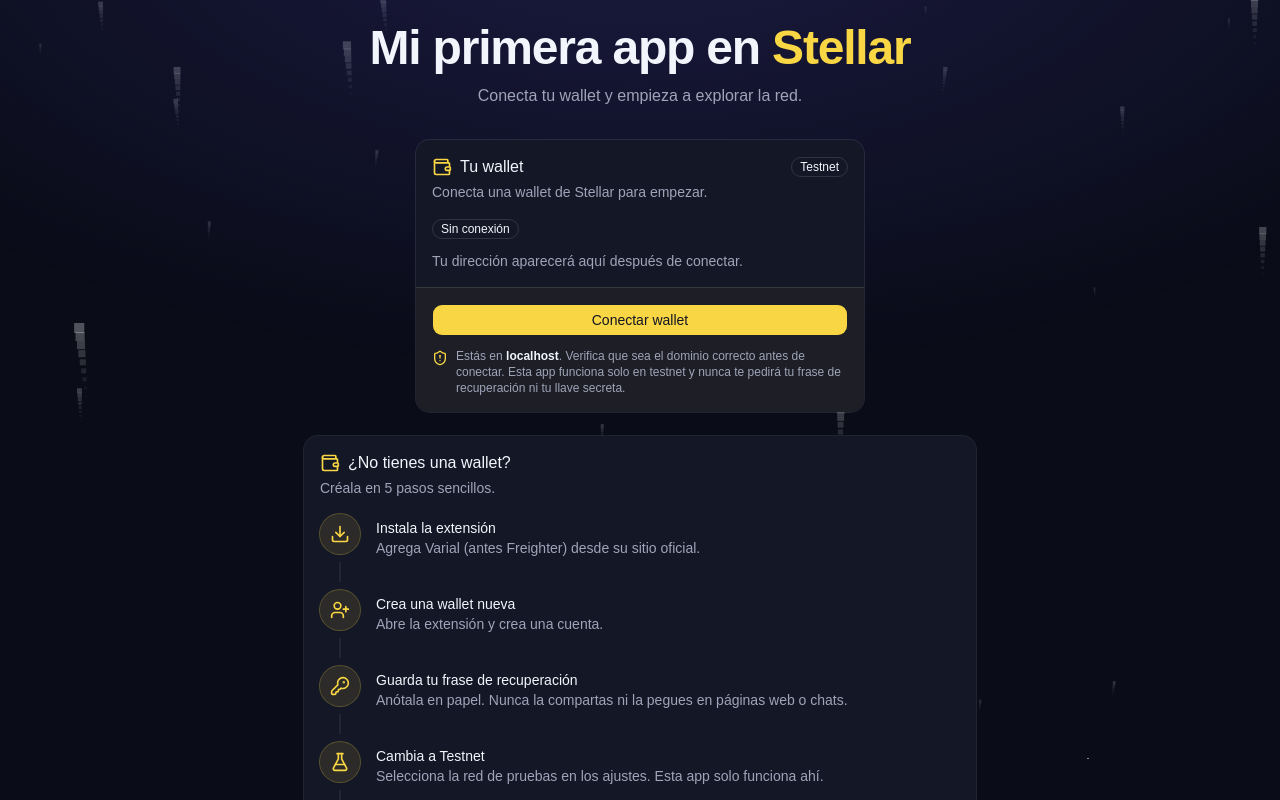
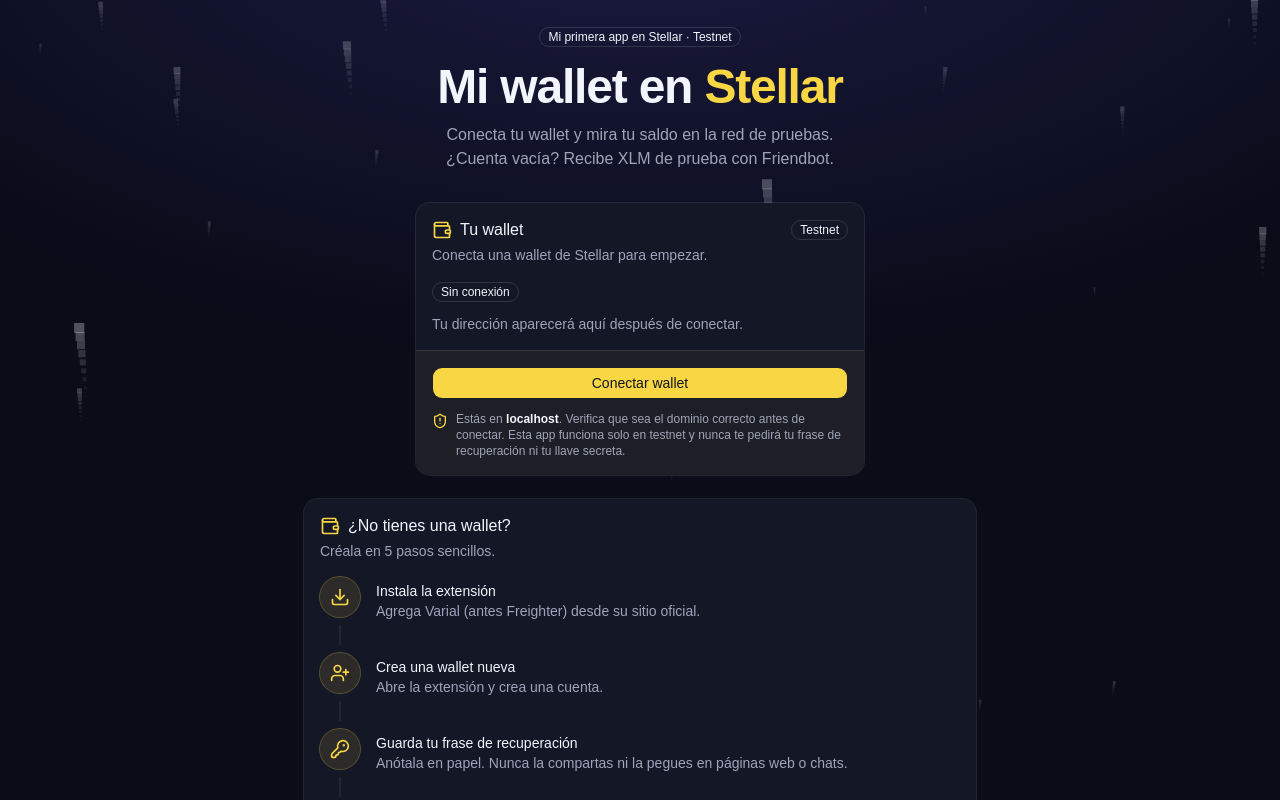
Before and after one commit to Oppia-Software-Labs/Pura-Vida-Bootcamp-1, a React (Vite) app in the folder Elias Jose Castro Soto/: page / in a window 1280 px wide. Shown: the top 800 px of the page. Built offline with nearby package versions, Linux system fonts and the light colour scheme; what @creit-tech/stellar-wallets-kit would draw is missing.

Commit message:
style: cambiar titulo principal a Mi wallet en Stellar

```diff
--- a/Elias Jose Castro Soto/index.html
+++ b/Elias Jose Castro Soto/index.html
@@ -4,7 +4,7 @@
     <meta charset="UTF-8" />
     <link rel="icon" type="image/svg+xml" href="/favicon.svg" />
     <meta name="viewport" content="width=device-width, initial-scale=1.0" />
-    <title>Stellar App - Elias Castro Soto</title>
+    <title>Mi wallet en Stellar - Elias Castro Soto</title>
   </head>
   <body>
     <div id="root"></div>
--- a/Elias Jose Castro Soto/src/App.jsx
+++ b/Elias Jose Castro Soto/src/App.jsx
@@ -35,11 +35,15 @@ export default function App() {
       <ShootingSquares />
       <main className="flex flex-1 flex-col items-center justify-center gap-8 p-6">
         <header className="text-center">
+          <Badge variant="outline" className="mb-4">
+            Mi primera app en Stellar · Testnet
+          </Badge>
           <h1 className="text-4xl font-bold tracking-tight sm:text-5xl">
-            Mi primera app en <span className="text-primary">Stellar</span>
+            Mi wallet en <span className="text-primary">Stellar</span>
           </h1>
-          <p className="mt-3 text-muted-foreground">
-            Conecta tu wallet y empieza a explorar la red.
+          <p className="mx-auto mt-3 max-w-md text-muted-foreground">
+            Conecta tu wallet y mira tu saldo en la red de pruebas. ¿Cuenta vacía?
+            Recibe XLM de prueba con Friendbot.
           </p>
         </header>
 
```
